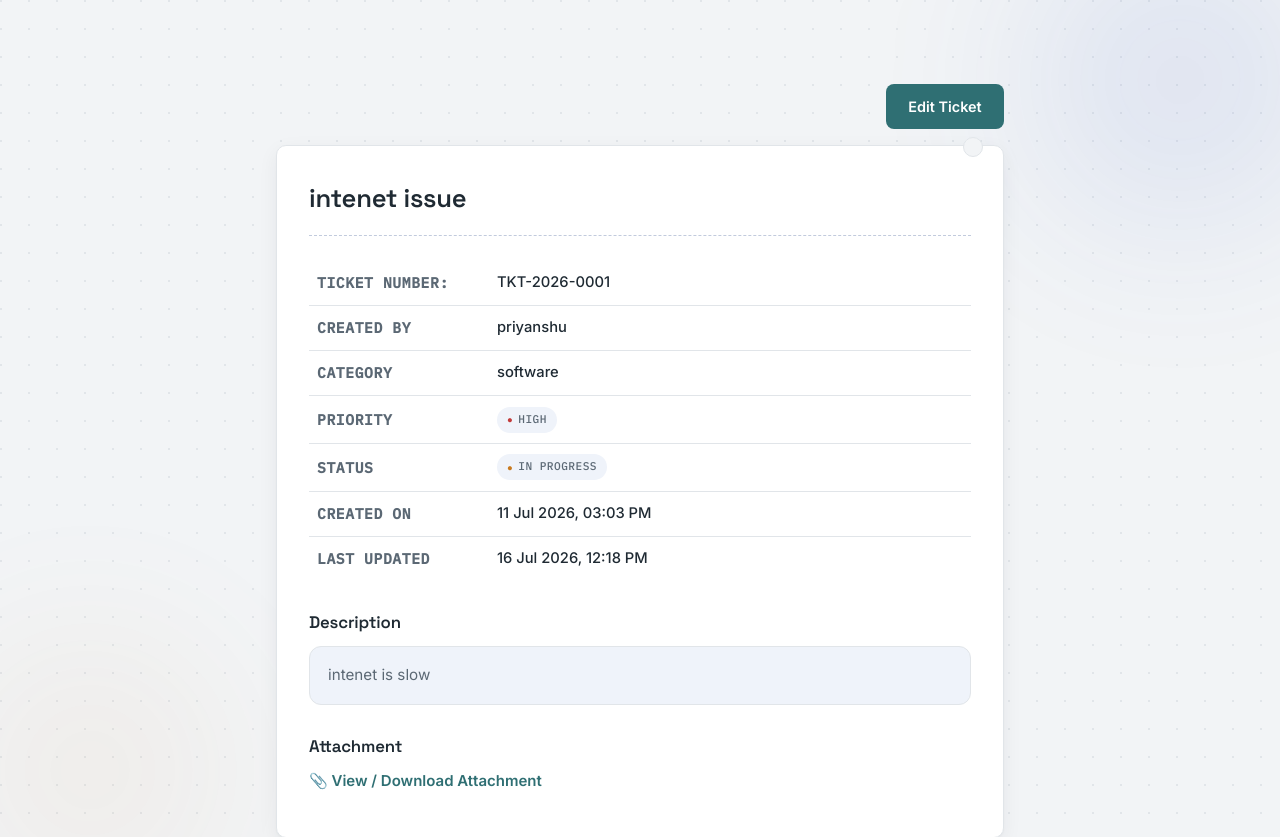
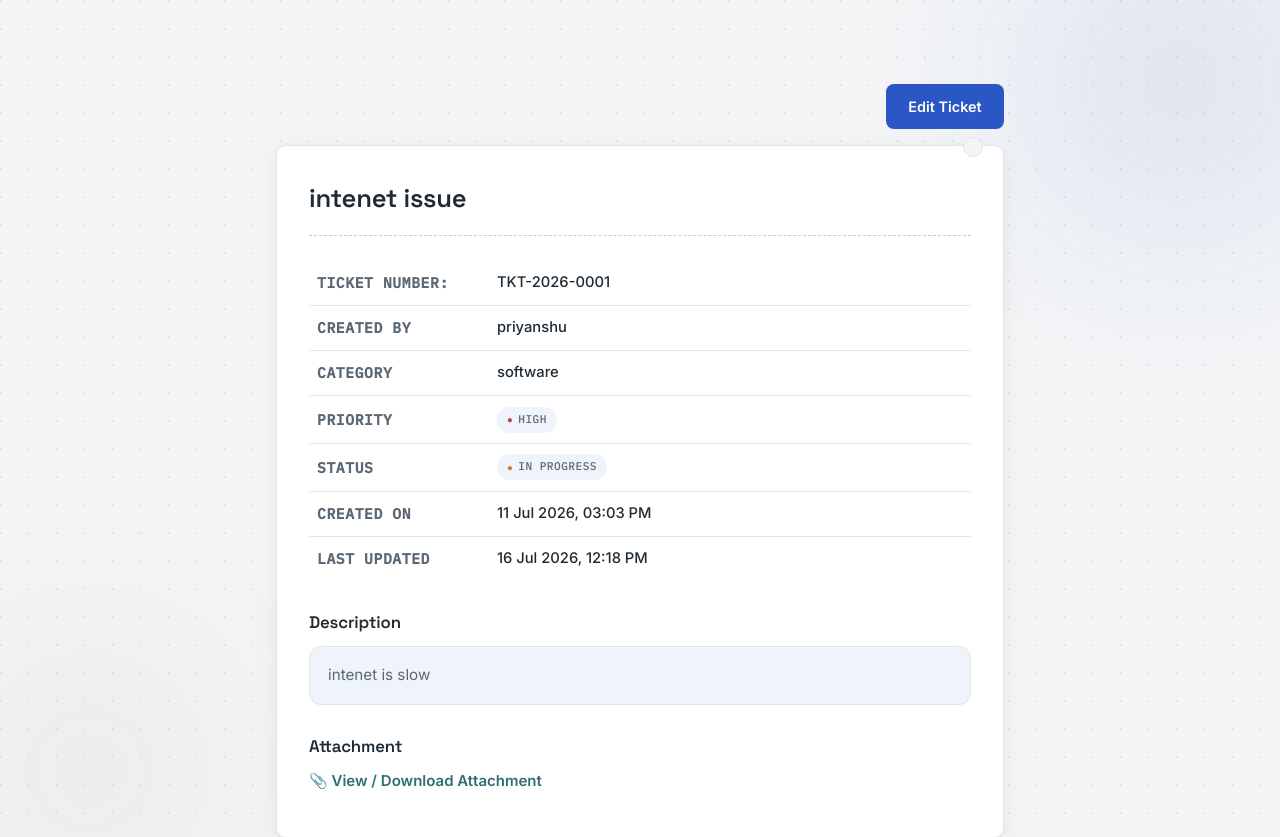
Before and after one commit to priyanshukaran75/HelpDesk, a Django app: template ticket/templates/ticket/detail.html in a window 1280 px wide. Shown: the top 837 px of the page. Run offline with Django 5.2, Linux system fonts and the light colour scheme; the template is opened without the code that fills it: values that come from a table or form of the project are taken from there, others are empty; data comes from the database, SQL or seed files in the repository; both versions use the stored data as it was after the commit.

Commit message:
fixing css

```diff
--- a/ticket/static/css/base1.css
+++ b/ticket/static/css/base1.css
@@ -1363,7 +1363,7 @@ form p textarea:focus {
   font-weight: 600;
   font-size: 0.9rem;
   color: #fff;
-  background: var(--accent);
+  background: var(--brand);
   border: none;
   border-radius: 8px;
   padding: 0.7rem 1.4rem;
@@ -1376,7 +1376,7 @@ form p textarea:focus {
 .btn-save:hover,
 .btn-primary:hover,
 .btn-reply:hover {
-  background: var(--accent-dark);
+  background: var(--brand-dark);
 }
 
 .btn-save:active,
```
Also changed, not shown: db.sqlite3.
